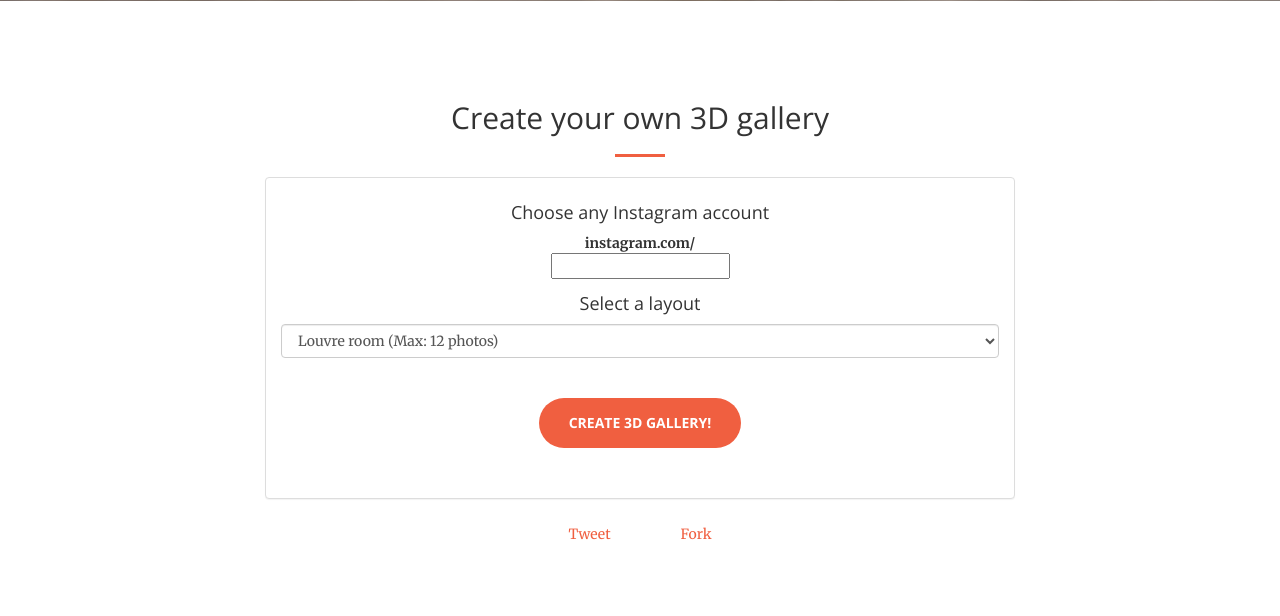
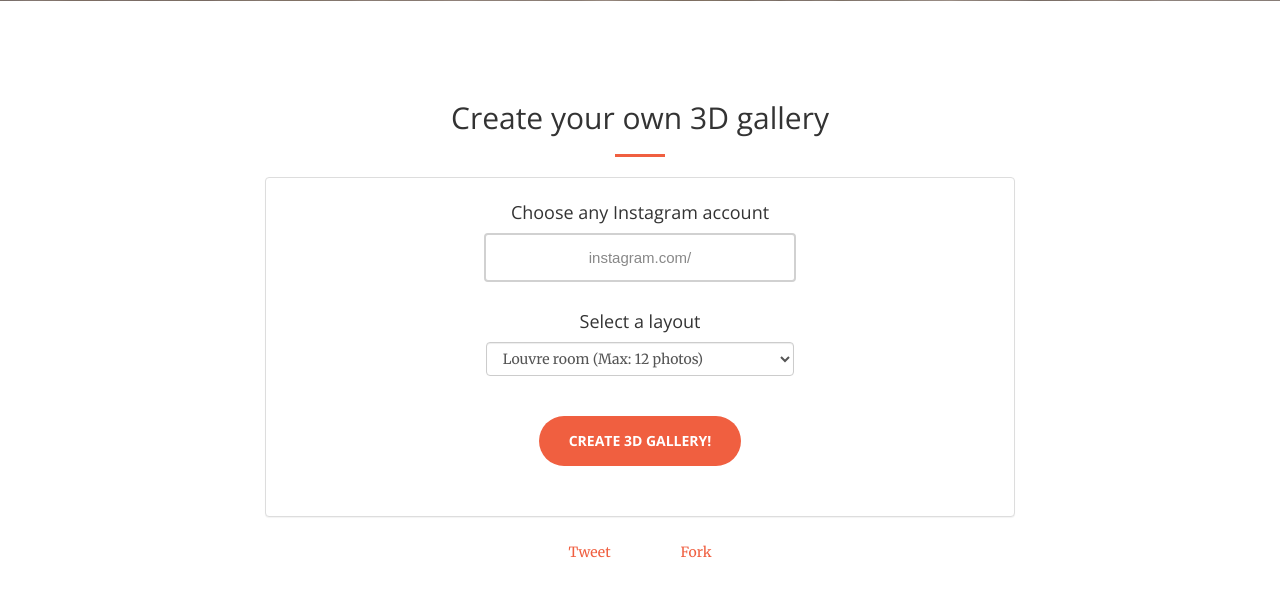
Before and after one commit to sylvinus/imgfab, a Flask app: template templates/instamuseum/index.html in a window 1280 px wide; the page is wider, and only the part inside the window is pictured. Shown: the part 799-1415 px from the top of that part. Run offline with Flask 2, Linux system fonts and the light colour scheme; the template is opened without the code that fills it, so the values that code supplies are empty; some libraries are stand-ins or nearby versions; grey boxes are pictures that could not be loaded.

Commit message:
Update creative.css

```diff
--- a/static/instamuseum/css/creative.css
+++ b/static/instamuseum/css/creative.css
@@ -474,3 +474,71 @@ img::-moz-selection {
 body {
     webkit-tap-highlight-color: #222;
 }
+.form-prefixed-input .prefix {
+	display:inline-block;
+    -webkit-box-flex: 0;
+    -webkit-flex: none;
+    -ms-flex: none;
+    flex: none;
+    cursor: text;
+	color: #888888;
+    font-weight: normal;
+    }
+.form-prefixed-input input {
+    -webkit-box-flex: 1;
+    -webkit-flex: auto;
+    -ms-flex: auto;
+    flex: auto;
+    border: 0;
+    padding: 0;
+    font-family: inherit;
+    font-size: inherit;
+    line-height: inherit;
+    background: 0 0;
+	outline: none;
+	line-height: 20px;
+    border: 0px;
+    height: 25px;
+    outline: 0px;
+    margin-left: -4px;
+    }
+
+.form-input, .form-listbox, .form-prefixed-input {
+    display: block;
+    box-sizing: content-box;
+    border: 2px solid transparent;
+    border-radius: 4px;
+    font-family: sans-serif;
+    font-size: 15px;
+    line-height: 25px;
+    height: 25px;
+    background: #fff;
+    outline: none;
+    }
+
+.form-prefixed-input {
+    display: -webkit-box;
+    display: -webkit-flex;
+    display: -ms-flexbox;
+    display: flex;
+}
+.form-input, .form-listbox, .form-prefixed-input {
+    display: block;
+    box-sizing: content-box;
+    font-size: 15px;
+    line-height: 25px;
+    height: 25px;
+    background: #fff;
+    outline: none;
+    border: 2px solid #d1d1d1;
+    border-radius: 4px;
+	padding:10px;
+	width: 40%;
+	margin: auto;
+    }
+.sketchfab-connect-watch{
+	outline: none;
+	}
+.form-control{
+	width:43%;
+	margin: auto;}
```
